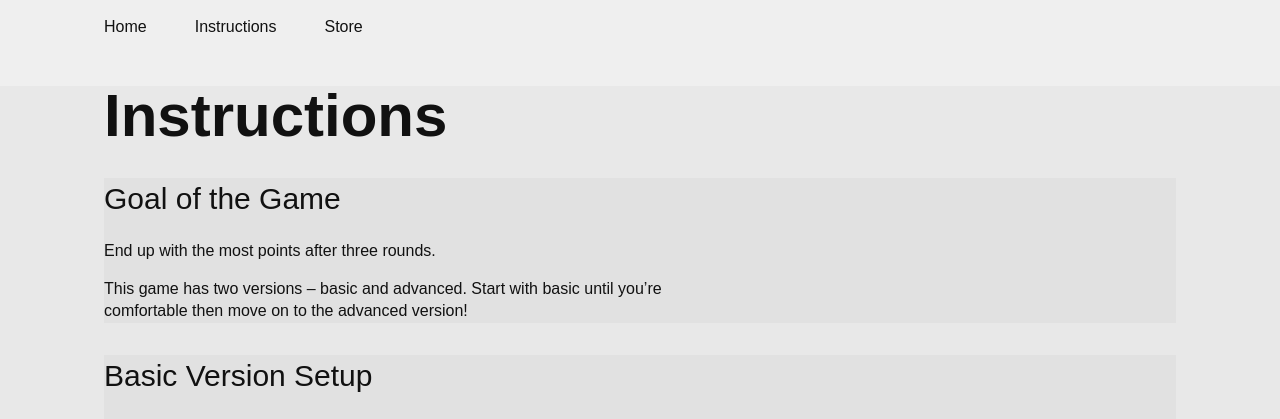
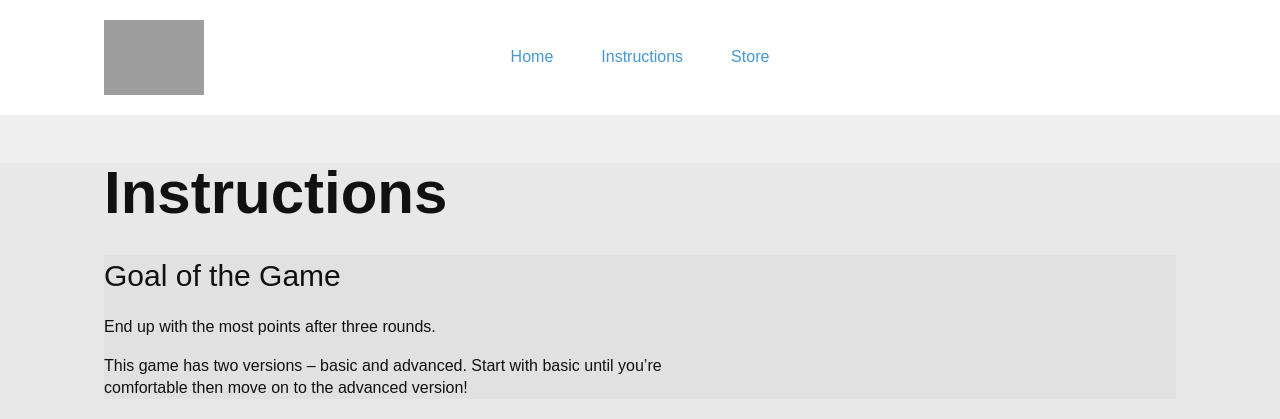
Before and after one commit to perpetual-education-personal/crebbits-homepage, a PHP site: page /instructions.php in a window 1280 px wide. Shown: the top 419 px of the page. Run offline with PHP 8.4, Linux system fonts and the light colour scheme; grey boxes are pictures that could not be loaded.

Commit message:
Styled the header a little added logo and color

```diff
--- a/header.php
+++ b/header.php
@@ -18,6 +18,9 @@
 		<header>
 		<inner-column>
 			<nav>
+				<picture>
+					<a href="index.php"><img src="images/boardgame/blue-logo.svg" alt=""></a>
+				</picture>
 				<ul>
 					<li>
 						<a href="index.php">Home</a>
--- a/styles/site.css
+++ b/styles/site.css
@@ -75,6 +75,79 @@ board-game {
 
 
 
+
+/* HEADER */
+
+header {
+	background-color: white;
+	padding: 20px;
+}
+
+header nav {
+	display: grid;
+	grid-template-rows: 1fr 16px;
+	gap: 10px;
+}
+
+@media(min-width: 500px) {
+	header nav {
+		display: grid;
+		grid-template-columns: 1fr 1fr;
+		grid-template-rows: none;
+	}
+}
+
+@media(min-width: 675px) {
+	header nav {
+		display: grid;
+		grid-template-columns: 1fr 1fr 1fr;
+		grid-template-rows: none;
+	}
+}
+
+header picture {
+	display: flex;
+	justify-content: center;
+}
+
+@media(min-width: 500px) {
+	header picture {
+		display: flex;
+		justify-content: flex-start;
+	}
+}
+
+header picture img {
+	max-width: 100px;
+}
+
+header nav ul {
+	display: flex;
+	justify-content: center;
+	margin: 0;
+}
+
+@media(min-width: 500px) {
+	header nav ul {
+		display: flex;
+		align-items: center;
+		padding: 0 20px;
+
+	}
+}
+
+header nav ul li a {
+	color: #4498d4;
+}
+
+header nav ul li a:hover {
+	color: #224b85;
+}
+
+
+
+
+
 /* FOOTER */
 
 footer {
@@ -102,3 +175,7 @@ footer nav ul{
 footer nav ul a:hover {
 	color: #224b85;
 }
+
+footer picture img {
+	max-width: 100px;
+}
```
Lines whose indentation alone changed are shown as unchanged.
